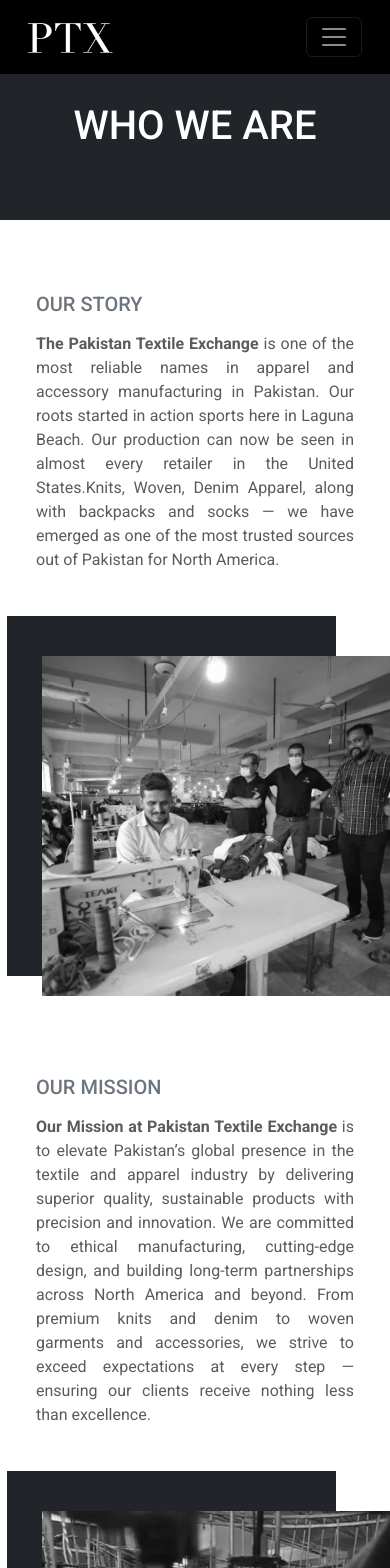
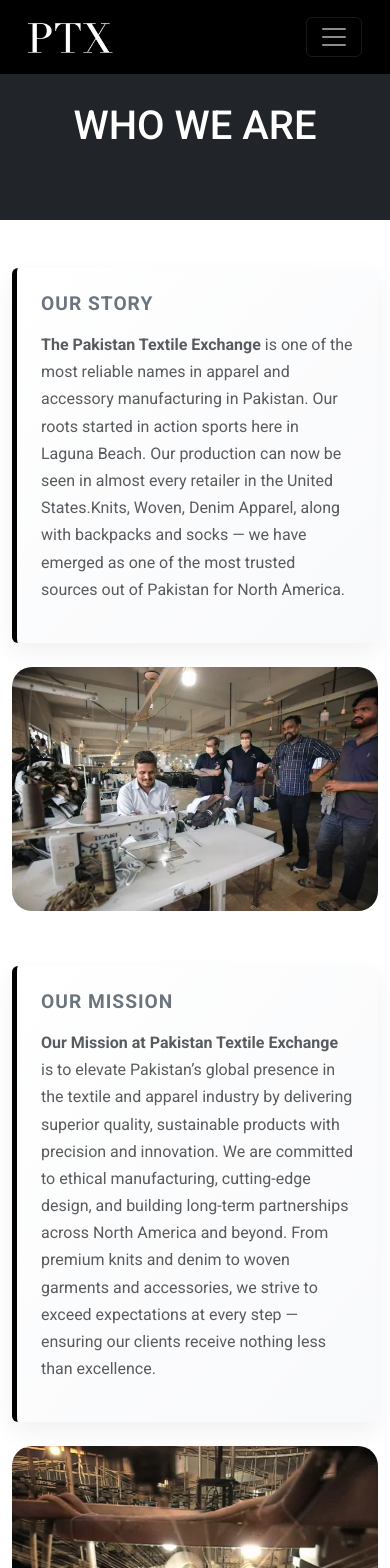
Before and after one commit to Zeeshanprojects/PTX-2, a React (Create React App) app in the folder PTX-2/ptx-2/: page /Aboutus in a window 390 px wide. Shown: the top 1568 px of the page. Built offline with nearby package versions, Linux system fonts and the light colour scheme.

Commit message:
code updated

```diff
--- a/PTX-2/ptx-2/src/Pages/AboutUs.style.css
+++ b/PTX-2/ptx-2/src/Pages/AboutUs.style.css
@@ -79,9 +79,7 @@
   font-weight: bold;
   color: #333;
 }
-.knowus {
-text-align: justify;
-}
+
 
 .image-wrapper {
   position: relative;
@@ -91,7 +89,7 @@ text-align: justify;
 }
 
 /* Background block behind the image */
-.image-wrapper::before {
+/* .image-wrapper::before {
   content: "";
   position: absolute;
   top: -20px;
@@ -100,48 +98,55 @@ text-align: justify;
   height: 100%;
   background-color: #212529;
   z-index: -1;
-}
+} */
 
 .storyimage {
   margin-left: 20px !important;
   margin-top: 20px !important;
   display: block;
-  height: 340px !important;
+  height: auto !important;
   width: 100%;
   height: auto;
-  /* filter: grayscale(1); */
+ border-radius: 20px;
   transition: transform 0.3s ease;
 }
+.knowus {
+  background: linear-gradient(to bottom right, #ffffff, #f8f9fb);
+  border-left: 5px solid black;
+  padding: 30px;
+  border-radius: 12px;
+  box-shadow: 0 10px 25px rgba(0, 0, 0, 0.06);
+}
+/*
+.knowus:hover {
+  transform: translateY(-5px);
+  box-shadow: 0 15px 30px rgba(0, 0, 0, 0.1);
+} */
 
-@media (min-width: 576px) and (max-width: 767px) {
-  .ceocontent {
-    text-align: center !important;
-  }
+.knowus h5 {
+  font-weight: 700;
+  color: #A40AA5;
+  font-size: 1.2rem;
+  letter-spacing: 1px;
 }
-@media (max-width: 575px) {
-  .storyimage {
-  margin-left: 30px !important;
-  margin-top: 20px !important;
-  display: block;
-  width: 100%;
-  height: auto;
-  filter: grayscale(1);
-  transition: transform 0.3s ease;
+
+.knowus p {
+  font-size: 1rem;
+  line-height: 1.7;
+  color: #4a4a4a;
 }
-  .image-wrapper::before {
-  content: "";
-  position: absolute;
-  top: -20px;
-  left: -5px;
-  width: 90%;
-  height: 100%;
-  background-color: #212529;
-  z-index: -1;
+
+.same-height {
+  display: flex;
+  flex-direction: column;
+  justify-content: center;
 }
-  .percentageheading {
-    font-size: 15px !important;
+
+@media (max-width:575px) {
+  .storyimage{
+    margin: 0 !important;
   }
   .ceocontent {
-    text-align: center !important;
-  }
+  text-align: center !important;
 }
+}
--- a/PTX-2/ptx-2/src/Pages/Logistics.jsx
+++ b/PTX-2/ptx-2/src/Pages/Logistics.jsx
@@ -28,7 +28,7 @@ export default function Logistics() {
             <div className="card-body bg-transparent">
               <h2 className="card-title service">Logistics</h2>
 
-              <p className="card-text service mt-2">
+              <p className="card-text service mt-2" style={{textAlign: "justify"}}>
                 Want to know where your shipments are? tired of calling your
                 forwarder or waiting for emails? Pakistan textile exchange has
                 built an online PLM with all order and sampling tracking real
@@ -42,7 +42,7 @@ export default function Logistics() {
                 What is Apparel Production?
               </h2>
 
-              <p className="card-text  service mt-2">
+              <p className="card-text  service mt-2"  style={{textAlign: "justify"}}>
                 Apparel production, also known as garment production is a
                 process where fabric is being converted into garments. The term
                 apparel production is basically used when garments are
@@ -56,7 +56,7 @@ export default function Logistics() {
             <div className="card-body bg-transparent ">
               <h2 className="card-title service mt-4">Why Choose PTX</h2>
 
-              <p className="card-text service  mt-2">
+              <p className="card-text service  mt-2"  style={{textAlign: "justify"}}>
                 We never compromise with the quality as we consider it as our
                 success pillar. We believe that compromising on quality leads to
                 losing market share or clients. We believe that if we have
--- a/PTX-2/ptx-2/src/Pages/Manufacturing.jsx
+++ b/PTX-2/ptx-2/src/Pages/Manufacturing.jsx
@@ -32,7 +32,7 @@ export default function Manufacturing() {
             <div className="card-body bg-transparent">
               <h2 className="card-title service">Manufacturing Best Apparel</h2>
 
-              <p className="card-text service mt-2 ">
+              <p className="card-text service mt-2 " style={{textAlign: "justify"}}>
                 Our factory partners are vertically integrated, from spinning,
                 knitting, dying, finishing, printing, laundry to pack. We have
                 sample departments the size of small production units knocking
@@ -46,7 +46,7 @@ export default function Manufacturing() {
                 What is Apparel Production?
               </h2>
 
-              <p className="card-text  service mt-2">
+              <p className="card-text  service mt-2" style={{textAlign: "justify"}}>
                 Apparel production, also known as garment production is a
                 process where fabric is being converted into garments. The term
                 apparel production is basically used when garments are
@@ -57,7 +57,7 @@ export default function Manufacturing() {
               </p>
             </div>
 
-            <div className="card-body bg-transparent ">
+            <div className="card-body bg-transparent "  style={{textAlign: "justify"}}>
               <h2 className="card-title service mt-4">Why Choose PTX</h2>
               <p className="card-text service mt-2">
                 We never compromise with the quality as we consider it as our
--- a/PTX-2/ptx-2/src/Pages/QualityAssurance.jsx
+++ b/PTX-2/ptx-2/src/Pages/QualityAssurance.jsx
@@ -32,7 +32,7 @@ export default function QualityAssurance() {
                 Ensuring Best Apparel Quality
               </h2>
 
-              <p className="card-text service mt-2">
+              <p className="card-text service mt-2" style={{textAlign: "justify"}}>
                 Pakistan textile exchange prides itself on strict focus of
                 quality assurance, we do not just handle in-line and final
                 inspection we start with product induction, inspecting yarn,
@@ -47,7 +47,7 @@ export default function QualityAssurance() {
                 Quality Assurance and Quality Control
               </h2>
 
-              <p className="card-text  service mt-2">
+              <p className="card-text  service mt-2 " style={{textAlign: "justify"}}>
                 Quality assurance and quality control may seem the same thing,
                 but they’re not. Apparel garments, accessories, and other
                 textile products are assessed for quality in the preproduction
@@ -63,7 +63,7 @@ export default function QualityAssurance() {
                 In-line Production Inspection
               </h2>
 
-              <p className="card-text  service mt-2">
+              <p className="card-text  service mt-2"  style={{textAlign: "justify"}}>
                 In-line product inspection or DUPRO (During Production
                 Inspection) is an effective way for customers to know about the
                 status of the manufacturing of an order, gain important
@@ -75,7 +75,7 @@ export default function QualityAssurance() {
             <div className="card-body bg-white ">
               <h2 className="card-title service mt-4">Why Choose PTX</h2>
 
-              <p className="card-text service mt-2">
+              <p className="card-text service mt-2"  style={{textAlign: "justify"}}>
                 We never compromise with the quality as we consider it as our
                 success pillar. We believe that compromising on quality leads to
                 losing market share or clients. We believe that if we have
--- a/PTX-2/ptx-2/src/Pages/Services.jsx
+++ b/PTX-2/ptx-2/src/Pages/Services.jsx
@@ -80,10 +80,13 @@ export default function Services() {
               >
 
                    <div className="service-card-body d-flex flex-column flex-grow-1 text-center">
-                  <i
+                  {/* <i
                     className={`${service.icon} service-icon mb-3`}
                     style={{ fontSize: "2rem", color: "#333" }}
-                  ></i>
+                  ></i> */}
+                  <div className="service-icon-wrapper mx-auto mb-3">
+                  <i className={`${service.icon} service-icon`}></i>
+                </div>
                   <h6 className="service-card-title">{service.title}</h6>
                   <p className="service-card-text">{service.text}</p>
                   <div className="mt-auto">
--- a/PTX-2/ptx-2/src/Pages/Services.style.css
+++ b/PTX-2/ptx-2/src/Pages/Services.style.css
@@ -49,6 +49,52 @@ color: white !important;
   color: #444;
   line-height: 1.6;
 }
+.services-section {
+  background-color: #f9f9f9;
+}
+
+.service-card {
+  background: #fff;
+  border-radius: 10px;
+  box-shadow: 0 6px 20px rgba(0, 0, 0, 0.08);
+  transition: all 0.3s ease-in-out;
+}
+
+.service-card:hover {
+  transform: translateY(-5px);
+  box-shadow: 0 8px 24px rgba(0, 0, 0, 0.12);
+}
+
+.service-icon-wrapper {
+  background-color: #000;
+  border-radius: 50%;
+  width: 70px;
+  height: 70px;
+  display: flex;
+  align-items: center;
+  justify-content: center;
+  transition: background-color 0.3s ease;
+}
+
+.service-icon-wrapper:hover {
+  background-color: #222;
+}
+
+.service-icon {
+  font-size: 1.8rem;
+  color: #fff !important;
+}
+
+.service-title {
+  font-size: 1.2rem;
+  font-weight: 600;
+  margin-bottom: 0.5rem;
+}
+
+.service-description {
+  font-size: 0.95rem;
+  color: #555;
+}
 
 @media (max-width: 992px) {
   .service-col {
--- a/PTX-2/ptx-2/src/Pages/Sourcing.jsx
+++ b/PTX-2/ptx-2/src/Pages/Sourcing.jsx
@@ -32,7 +32,7 @@ export default function Sourcing() {
               <h2 className="card-title service ">
                 Sourcing Manufactured Goods
               </h2>
-              <p className="card-text service mt-2">
+              <p className="card-text service mt-2"  style={{textAlign: "justify"}}>
                 Pakistan is the third largest grower of cotton and producer of
                 cotton yarn. We have some of the largest vertical textile mills
                 in the world let along the region, Pakistan is strong in cotton
@@ -46,7 +46,7 @@ export default function Sourcing() {
             <div className="card-body bg-transparent serviceparagraph">
               <h2 className="card-title service mt-4">Your Sourcing Partner</h2>
 
-              <p className="card-text  service mt-2">
+              <p className="card-text  service mt-2"  style={{textAlign: "justify"}}>
                 Our roots started in the Surf and Skate industry back in the
                 90s, focusing on the classic hoodie and t shirts for all the
                 iconic surf brands, We were then asked to help in other
@@ -58,10 +58,10 @@ export default function Sourcing() {
               </p>
             </div>
 
-            <div className="card-body bg-transparent ">
+            <div className="card-body bg-transparent " >
               <h2 className="card-title service mt-4">Why Choose PTX</h2>
 
-              <p className="card-text service mt-2">
+              <p className="card-text service mt-2" style={{textAlign: "justify"}}>
                 We never compromise with the quality as we consider it as our
                 success pillar. We believe that compromising on quality leads to
                 losing market share or clients. We believe that if we have
--- a/PTX-2/ptx-2/src/Pages/Studio.jsx
+++ b/PTX-2/ptx-2/src/Pages/Studio.jsx
@@ -31,7 +31,7 @@ export default function Studio() {
             <div className="card-body bg-transparent">
               <h2 className="card-title service">IT Solutions</h2>
 
-              <p className="card-text service mt-2">
+              <p className="card-text service mt-2" style={{textAlign: "justify"}}>
                 PTX stands for the Pakistan Textile Exchange, we help our
                 vendors develop sound marketing campaigns, professional product
                 shots, web sites to help market their services through our
@@ -44,7 +44,7 @@ export default function Studio() {
             <div className="card-body bg-transparent serviceparagraph">
               <h2 className="card-title service mt-4">What are we offering?</h2>
 
-              <p className="card-text  service mt-2">
+              <p className="card-text  service mt-2" style={{textAlign: "justify"}}>
                 We are professional who are responsible for the design and
                 construction of websites. We ensure that sites meet user
                 expectations by ensuring they look good, run smoothly and offer
@@ -60,7 +60,7 @@ export default function Studio() {
             <div className="card-body bg-transparent ">
               <h2 className="card-title service mt-4">Why Choose PTX</h2>
 
-              <p className="card-text service mt-2">
+              <p className="card-text service mt-2"  style={{textAlign: "justify"}}>
                 We never compromise with the quality as we consider it as our
                 success pillar. We believe that compromising on quality leads to
                 losing market share or clients. We believe that if we have
```
Also changed, not shown: PTX-2/ptx-2/src/Pages/Home.jsx (+20 -9 lines), PTX-2/ptx-2/src/Pages/Home.style.css (+2 -8 lines).
